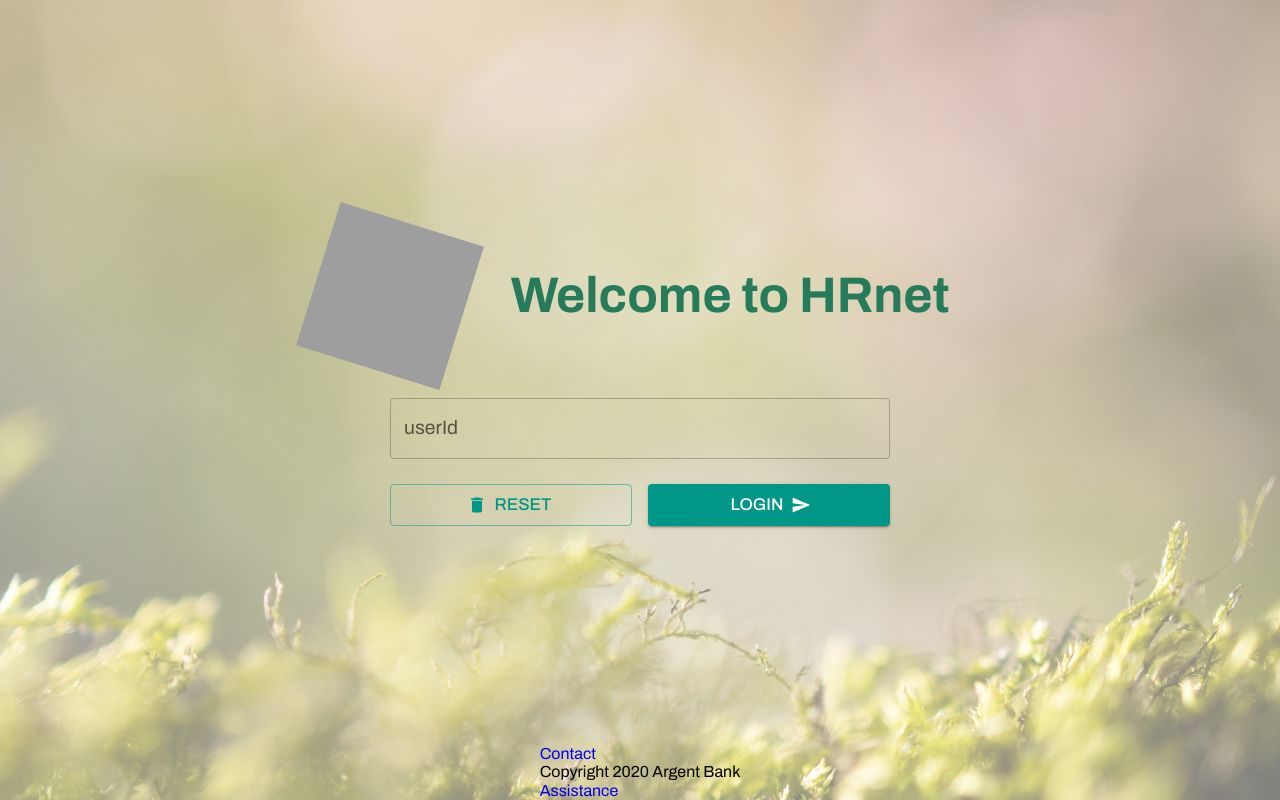
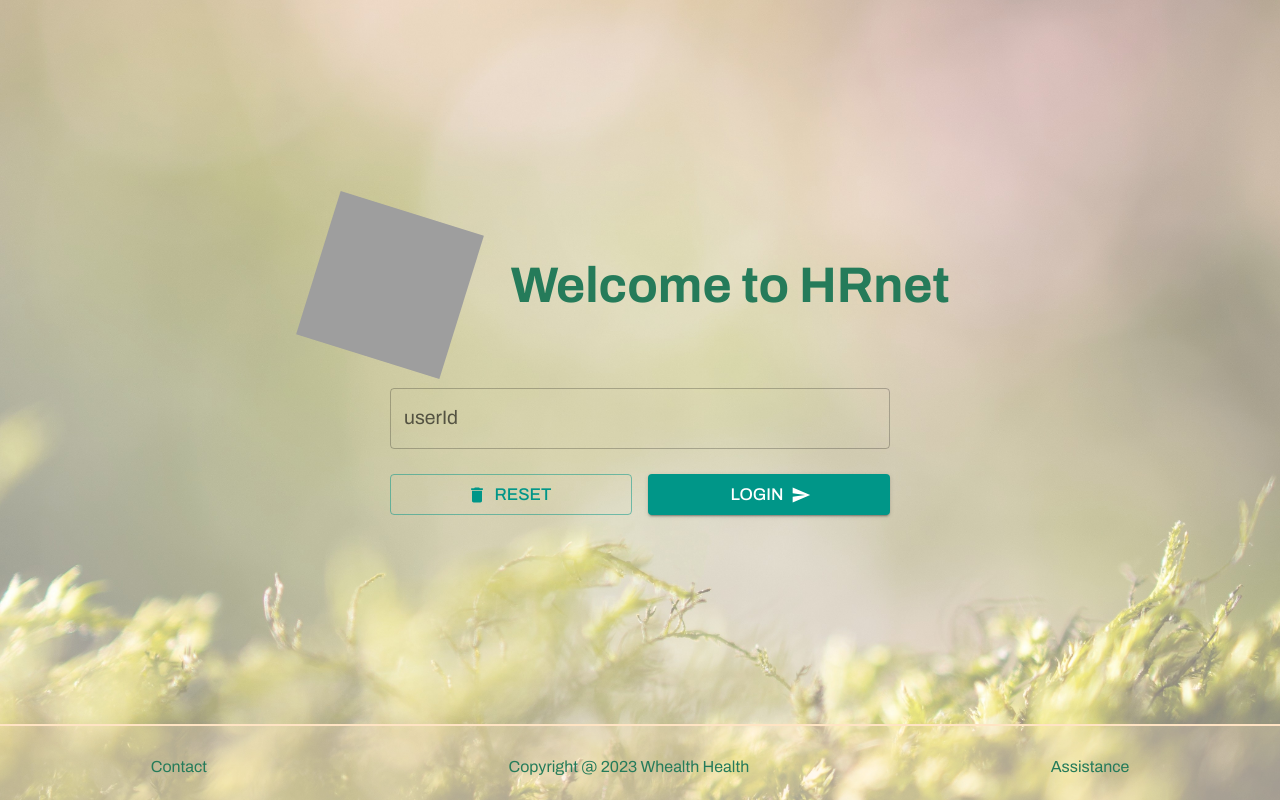
Before and after one commit to Frederic-K/HRnet, a React (Create React App) app: page / in a window 1280 px wide. Built offline with nearby package versions, Linux system fonts and the light colour scheme; grey boxes are pictures that could not be loaded.

Commit message:
Finish Footer component

```diff
--- a/src/components/Footer/Footer.jsx
+++ b/src/components/Footer/Footer.jsx
@@ -1,17 +1,13 @@
 export default function Footer() {
   return (
     <footer className="footer">
-      <a
-        className="footer__mail--contact"
-        href="mailto:contact@wealthhealth.com"
-      >
+      <a className="footer__mail" href="mailto:contact@wealthhealth.com">
         Contact
       </a>
-      <div className="footer-text">Copyright 2020 Argent Bank</div>
-      <a
-        className="footer__mail--assistance"
-        href="mailto:assistance@wealthhealth.com"
-      >
+      <div className="footer__copyright">
+        Copyright @ {new Date().getFullYear()} Whealth Health
+      </div>
+      <a className="footer__mail" href="mailto:assistance@wealthhealth.com">
         Assistance
       </a>
     </footer>
--- a/src/components/Footer/_footer.scss
+++ b/src/components/Footer/_footer.scss
@@ -1,10 +1,15 @@
 .footer {
+  width: 100%;
   display: flex;
-  justify-content: center;
-  border-top: 2px solid #ccc;
+  justify-content: space-around;
+  border-top: 2px solid bisque;
   padding: 2rem 0 1.5rem;
-  &-text {
-    margin: 0;
-    padding: 0;
+  color: $colour-secondary;
+  background-color: rgba(255, 228, 196, 0.273);
+  &__mail {
+    color: $colour-secondary;
+    &:hover {
+      color: $colour-primary;
+    }
   }
 }
--- a/src/pages/Login/Login.jsx
+++ b/src/pages/Login/Login.jsx
@@ -74,6 +74,7 @@ export default function Login() {
     // else {
     //   navigate(`*`)
     // }
+    // eslint-disable-next-line
   }, [isError, id])
 
   return (
@@ -81,6 +82,7 @@ export default function Login() {
       <div>
         <Toaster />
       </div>
+      <header></header>
       <main className="login__container">
         {isModalShown ? (
           <div className="modale__activity">
--- a/src/styles/style.scss
+++ b/src/styles/style.scss
@@ -5,6 +5,7 @@
 @import '../styles/utils/keyframes';
 @import '../styles/bases/typos';
 @import '../styles/bases/bases';
+@import '../components/Footer/footer';
 @import '../pages/Login/login';
 @import '../pages/Login/loginModale';
 @import '../pages/404/404';
```
